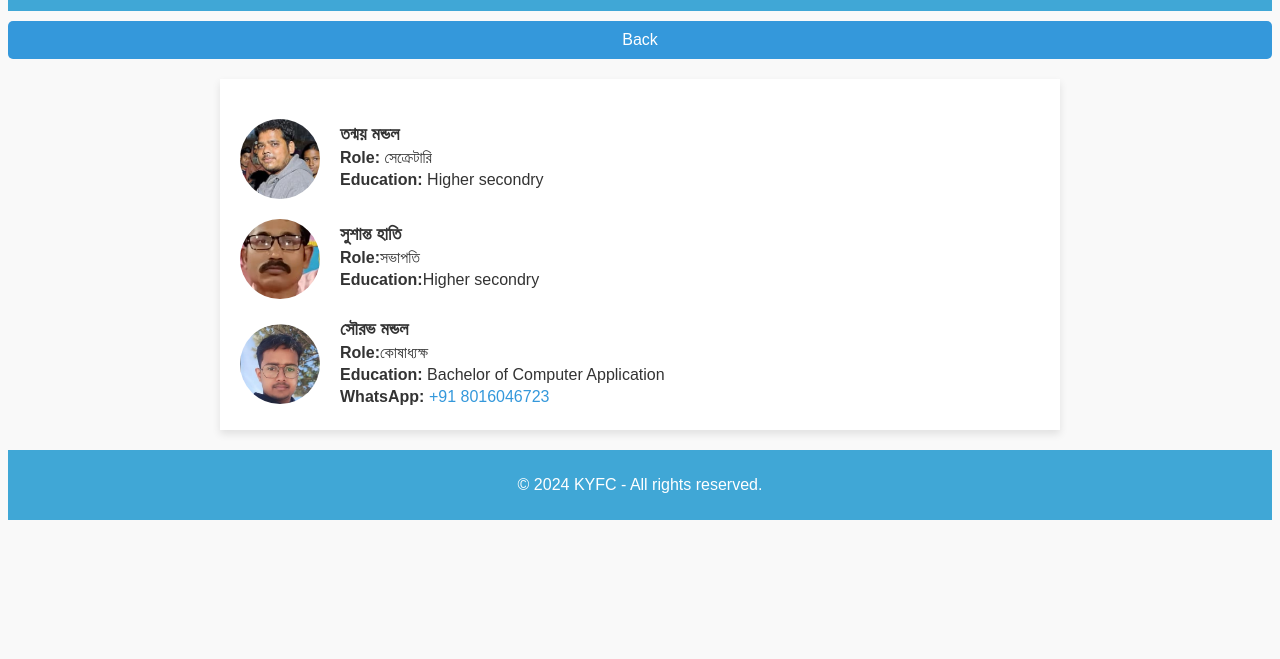
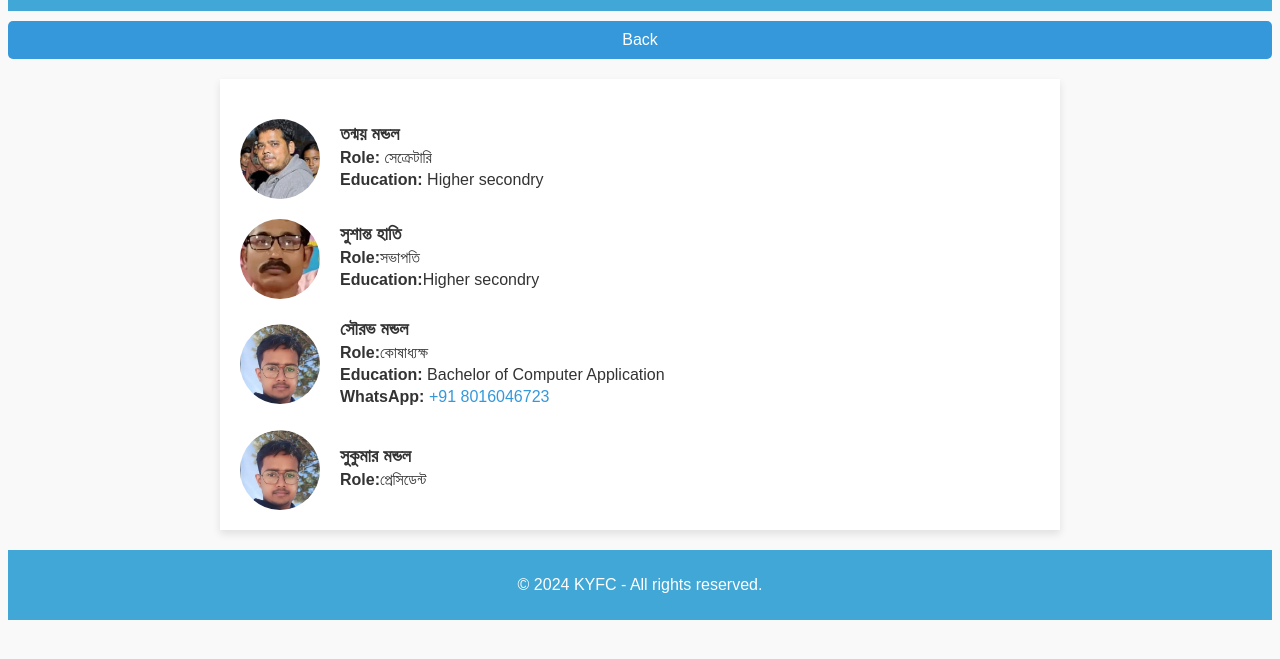
Before and after one commit to deeep8250/KYFC-website, a plain HTML site: page services.html in a window 1280 px wide. Shown: the part 97-756 px from the top of the page. Drawn offline with Linux system fonts and the light colour scheme.

Commit message:
Update services.html

```diff
--- a/services.html
+++ b/services.html
@@ -133,6 +133,18 @@
                         class="contact-link">+91 8016046723</a></p>
             </div>
         </div>
+
+  <div class="team-member">
+            <div class="profile-pic">
+                <img src="resources/saurav.jpg" alt="IT Support">
+            </div>
+            <div class="details">
+                <h3>সুকুমার মন্ডল</h3>
+                <p><strong>Role:</strong>প্রেসিডেন্ট</p>
+            </div>
+        </div>
+
+
     </div>
 
     <footer>
```
